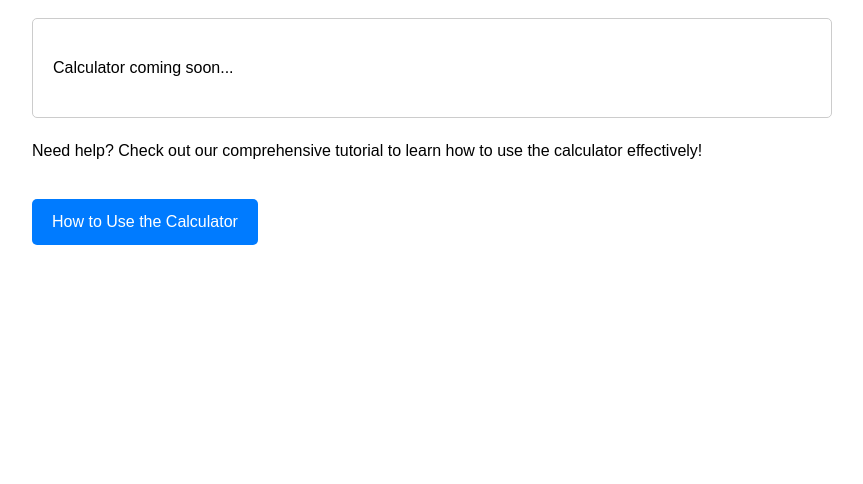
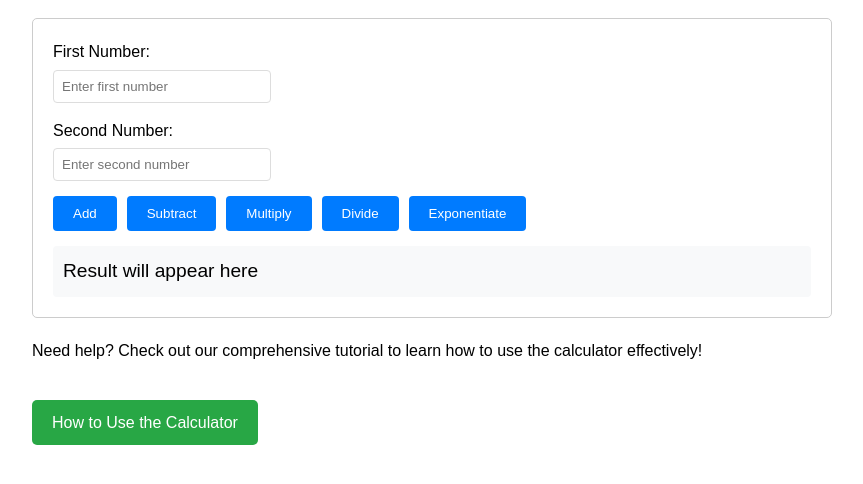
Before and after one commit to LuizFilipeMoura/hackathon-agent, a website: page index.html in a window 1280 px wide. Shown: the part 96-580 px from the top of the page, without its empty margins (208-1071 px from the left). Drawn offline with Linux system fonts and the light colour scheme.

Commit message:
Add exponentiation to calculator landing page

```diff
--- a/index.html
+++ b/index.html
@@ -18,9 +18,46 @@
             border-radius: 5px;
             margin: 20px 0;
         }
+        .input-group {
+            margin-bottom: 15px;
+        }
+        .input-group label {
+            display: block;
+            margin-bottom: 5px;
+        }
+        .input-group input {
+            padding: 8px;
+            border: 1px solid #ddd;
+            border-radius: 4px;
+            width: 200px;
+        }
+        .operations {
+            display: flex;
+            gap: 10px;
+            flex-wrap: wrap;
+            margin-bottom: 15px;
+        }
+        button {
+            padding: 10px 20px;
+            background-color: #007bff;
+            color: white;
+            border: none;
+            border-radius: 4px;
+            cursor: pointer;
+        }
+        button:hover {
+            background-color: #0056b3;
+        }
+        .result {
+            font-size: 1.2em;
+            margin-top: 15px;
+            padding: 10px;
+            background-color: #f8f9fa;
+            border-radius: 4px;
+        }
         .tutorial-link {
             display: inline-block;
-            background-color: #007bff;
+            background-color: #28a745;
             color: white;
             padding: 10px 20px;
             text-decoration: none;
@@ -28,7 +65,7 @@
             margin-top: 20px;
         }
         .tutorial-link:hover {
-            background-color: #0056b3;
+            background-color: #218838;
         }
     </style>
 </head>
@@ -36,12 +73,58 @@
     <h1>Welcome to the Calculator App</h1>
 
     <div class="calculator">
-        <!-- Calculator interface will be implemented here -->
-        <p>Calculator coming soon...</p>
+        <div class="input-group">
+            <label for="number1">First Number:</label>
+            <input type="number" id="number1" placeholder="Enter first number">
+        </div>
+
+        <div class="input-group">
+            <label for="number2">Second Number:</label>
+            <input type="number" id="number2" placeholder="Enter second number">
+        </div>
+
+        <div class="operations">
+            <button onclick="calculate('add')">Add</button>
+            <button onclick="calculate('subtract')">Subtract</button>
+            <button onclick="calculate('multiply')">Multiply</button>
+            <button onclick="calculate('divide')">Divide</button>
+            <button onclick="calculate('exponentiate')">Exponentiate</button>
+        </div>
+
+        <div class="result" id="result">
+            Result will appear here
+        </div>
     </div>
 
     <p>Need help? Check out our comprehensive tutorial to learn how to use the calculator effectively!</p>
 
     <a href="tutorial.html" class="tutorial-link">How to Use the Calculator</a>
+
+    <script>
+        async function calculate(operation) {
+            const num1 = parseFloat(document.getElementById('number1').value);
+            const num2 = parseFloat(document.getElementById('number2').value);
+
+            if (isNaN(num1) || isNaN(num2)) {
+                document.getElementById('result').textContent = 'Please enter valid numbers';
+                return;
+            }
+
+            try {
+                const response = await fetch(`/api/calculate/${operation}`, {
+                    method: 'POST',
+                    headers: {
+                        'Content-Type': 'application/json'
+                    },
+                    body: JSON.stringify({ num1, num2 })
+                });
+
+                const data = await response.json();
+                document.getElementById('result').textContent = `Result: ${data.result}`;
+            } catch (error) {
+                document.getElementById('result').textContent = `Error: ${error.message}`;
+            }
+        }
+    </script>
 </body>
 </html>
```
